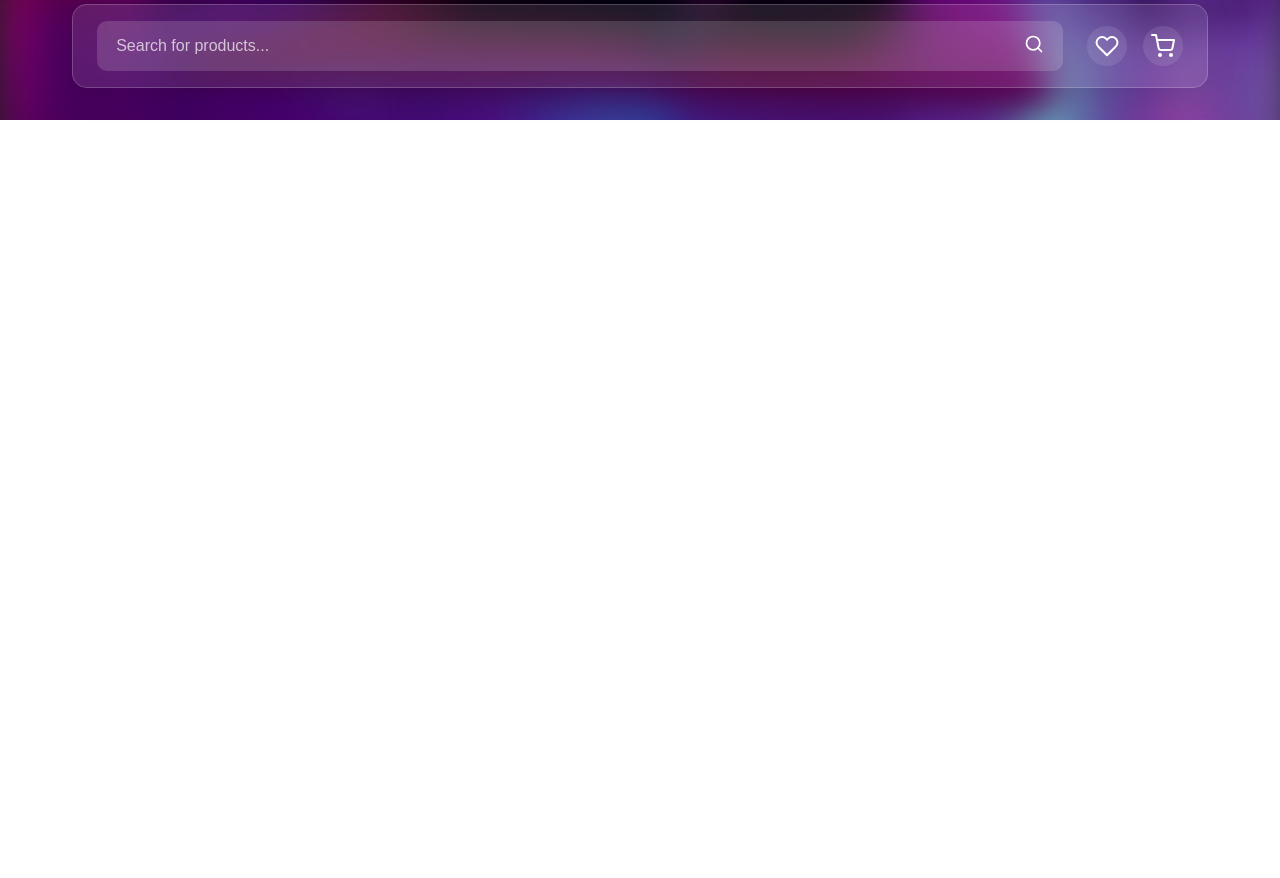
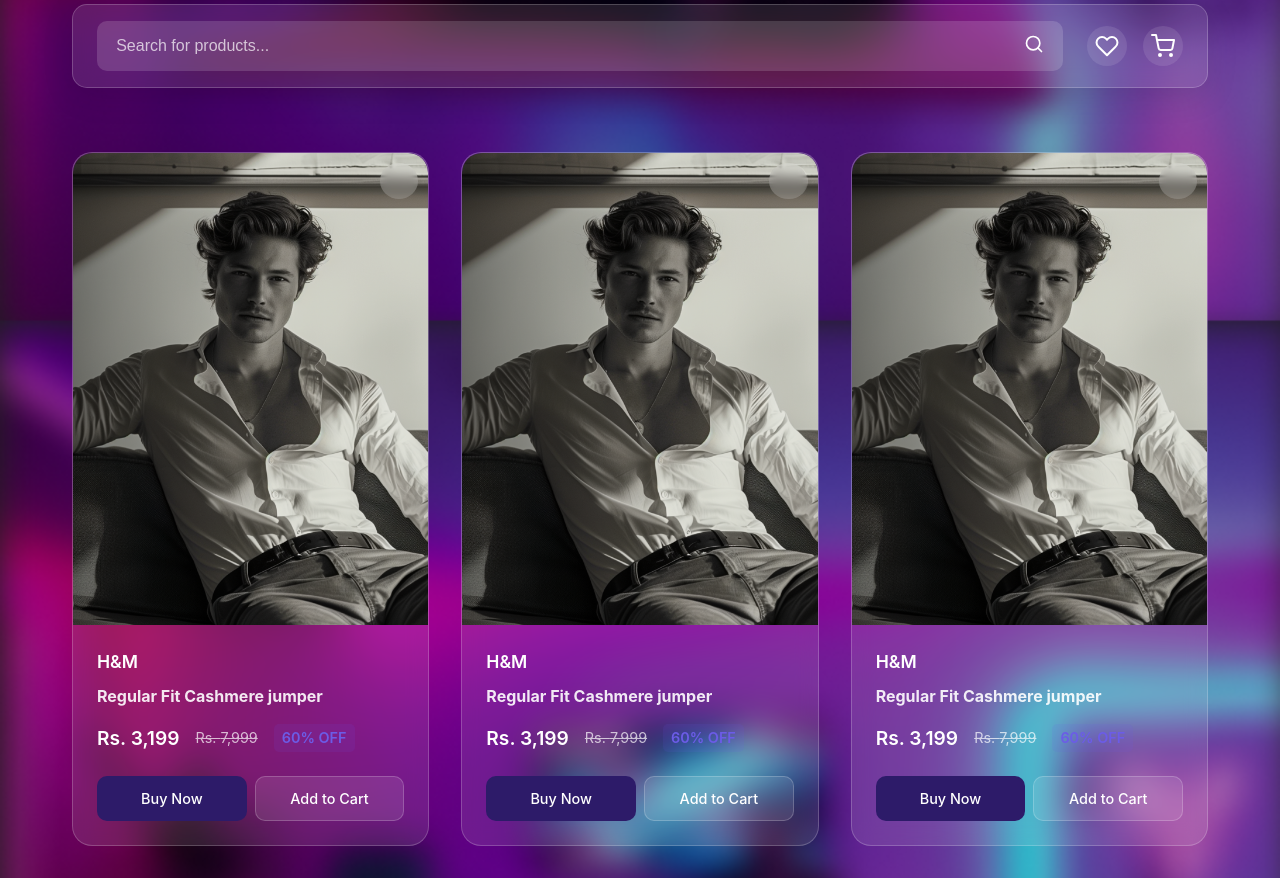
Before and after one commit to luxuryintaste-LIT/lit-ecommerce-backend, a React (Vite) app: page / in a window 1280 px wide. Shown: the part 760-1638 px from the top of the page. Before the commit the page ends 880 px from the top, so only its background shows below. Built offline with nearby package versions, Linux system fonts and the light colour scheme.

Commit message:
added product listing..!

```diff
--- a/src/App.jsx
+++ b/src/App.jsx
@@ -2,6 +2,7 @@ import { BrowserRouter as Router, Routes, Route } from 'react-router-dom';
 import Navbar from './components/Navbar';
 import CategoryCards from './components/CategoryCards';
 import SearchBar from './components/SearchBar';
+import ProductList from './components/ProductList';
 import './App.css';
 
 function App() {
@@ -11,6 +12,7 @@ function App() {
         <Navbar />
         <CategoryCards />
         <SearchBar />
+        <ProductList />
       </div>
     </Router>
   );
--- /dev/null
+++ b/src/components/ProductCard.jsx
@@ -0,0 +1,37 @@
+import React from 'react';
+import { Link } from 'react-router-dom';
+import '../styles/ProductCard.css';
+
+const ProductCard = ({ product }) => {
+  return (
+    <div className="product-card">
+      <div className="product-image-container">
+        <img src={product.image} alt={product.name} className="product-image" />
+        <button className="wishlist-button">
+          <svg xmlns="http://www.w3.org/2000/svg" width="20" height="20" viewBox="0 0 24 24" fill="none" stroke="currentColor" strokeWidth="2" strokeLinecap="round" strokeLinejoin="round">
+            <path d="M20.84 4.61a5.5 5.5 0 0 0-7.78 0L12 5.67l-1.06-1.06a5.5 5.5 0 0 0-7.78 7.78l1.06 1.06L12 21.23l7.78-7.78 1.06-1.06a5.5 5.5 0 0 0 0-7.78z"></path>
+          </svg>
+        </button>
+      </div>
+      <div className="product-info">
+        <div className="brand-name">{product.brand}</div>
+        <h3 className="product-name">{product.name}</h3>
+        <div className="price-container">
+          <div className="current-price">Rs. {product.price.toLocaleString()}</div>
+          {product.originalPrice && (
+            <div className="original-price">Rs. {product.originalPrice.toLocaleString()}</div>
+          )}
+          {product.discount && (
+            <div className="discount">{product.discount}% OFF</div>
+          )}
+        </div>
+        <div className="button-container">
+          <button className="buy-now">Buy Now</button>
+          <button className="add-to-cart">Add to Cart</button>
+        </div>
+      </div>
+    </div>
+  );
+};
+
+export default ProductCard;
--- /dev/null
+++ b/src/components/ProductList.jsx
@@ -0,0 +1,50 @@
+import React from 'react';
+import ProductCard from './ProductCard';
+import menWomenImage from '../img/men.png';  // Import the image directly
+import '../styles/ProductList.css';
+
+const ProductList = () => {
+  // Sample product data - replace with your actual data
+  const products = [
+    {
+      id: 1,
+      brand: 'H&M',
+      name: 'Regular Fit Cashmere jumper',
+      price: 3199,
+      originalPrice: 7999,
+      discount: 60,
+      image: menWomenImage  // Use the imported image
+    },
+    {
+      id: 2,
+      brand: 'H&M',
+      name: 'Regular Fit Cashmere jumper',
+      price: 3199,
+      originalPrice: 7999,
+      discount: 60,
+      image: menWomenImage  // Use the imported image
+    },
+    {
+      id: 3,
+      brand: 'H&M',
+      name: 'Regular Fit Cashmere jumper',
+      price: 3199,
+      originalPrice: 7999,
+      discount: 60,
+      image: menWomenImage  // Use the imported image
+    },
+    // Add more products as needed
+  ];
+
+  return (
+    <div className="product-list-container">
+      <div className="product-grid">
+        {products.map(product => (
+          <ProductCard key={product.id} product={product} />
+        ))}
+      </div>
+    </div>
+  );
+};
+
+export default ProductList;
--- /dev/null
+++ b/src/styles/ProductCard.css
@@ -0,0 +1,170 @@
+.product-card {
+  background: rgba(255, 255, 255, 0.1);
+  backdrop-filter: blur(10px);
+  border-radius: 20px;
+  overflow: hidden;
+  border: 1px solid rgba(255, 255, 255, 0.2);
+  transition: transform 0.3s ease, box-shadow 0.3s ease;
+}
+
+.product-card:hover {
+  transform: translateY(-5px);
+  box-shadow: 0 10px 30px rgba(0, 0, 0, 0.2);
+}
+
+.product-image-container {
+  position: relative;
+  width: 100%;
+  padding-top: 133%; /* 4:3 aspect ratio */
+  overflow: hidden;
+  border-radius: 20px 20px 0 0;
+}
+
+.product-image {
+  position: absolute;
+  top: 0;
+  left: 0;
+  width: 100%;
+  height: 100%;
+  object-fit: cover;
+  transition: transform 0.3s ease;
+}
+
+.product-card:hover .product-image {
+  transform: scale(1.05);
+}
+
+.wishlist-button {
+  position: absolute;
+  top: 10px;
+  right: 10px;
+  background: rgba(255, 255, 255, 0.2);
+  border: none;
+  border-radius: 50%;
+  width: 36px;
+  height: 36px;
+  display: flex;
+  align-items: center;
+  justify-content: center;
+  cursor: pointer;
+  transition: all 0.3s ease;
+  backdrop-filter: blur(5px);
+}
+
+.wishlist-button svg {
+  color: white;
+  transition: all 0.3s ease;
+}
+
+.wishlist-button:hover {
+  background: var(--primary-color);
+}
+
+.product-info {
+  padding: 1.5rem;
+  color: white;
+}
+
+.brand-name {
+  font-size: 1.1rem;
+  font-weight: 600;
+  margin-bottom: 0.5rem;
+}
+
+.product-name {
+  font-size: 1rem;
+  margin-bottom: 1rem;
+  opacity: 0.9;
+}
+
+.price-container {
+  display: flex;
+  align-items: center;
+  gap: 1rem;
+  margin-bottom: 1.5rem;
+  flex-wrap: wrap;
+}
+
+.current-price {
+  font-size: 1.2rem;
+  font-weight: 600;
+}
+
+.original-price {
+  text-decoration: line-through;
+  opacity: 0.7;
+  font-size: 0.9rem;
+}
+
+.discount {
+  color: #6c5ce7;
+  font-weight: 600;
+  padding: 0.2rem 0.5rem;
+  border-radius: 5px;
+  background: rgba(108, 92, 231, 0.1);
+  font-size: 0.9rem;
+}
+
+.button-container {
+  display: grid;
+  grid-template-columns: 1fr 1fr;
+  gap: 0.5rem;
+}
+
+.buy-now,
+.add-to-cart {
+  padding: 0.8rem;
+  border: none;
+  border-radius: 10px;
+  font-size: 0.9rem;
+  font-weight: 500;
+  cursor: pointer;
+  transition: all 0.3s ease;
+}
+
+.buy-now {
+  background: var(--primary-color);
+  color: white;
+}
+
+.add-to-cart {
+  background: rgba(255, 255, 255, 0.1);
+  color: white;
+  border: 1px solid rgba(255, 255, 255, 0.2);
+}
+
+.buy-now:hover {
+  background: #3b2c7d;
+  transform: translateY(-2px);
+}
+
+.add-to-cart:hover {
+  background: rgba(255, 255, 255, 0.2);
+  transform: translateY(-2px);
+}
+
+@media (max-width: 768px) {
+  .product-info {
+    padding: 1rem;
+  }
+
+  .brand-name {
+    font-size: 1rem;
+  }
+
+  .product-name {
+    font-size: 0.9rem;
+  }
+
+  .price-container {
+    margin-bottom: 1rem;
+  }
+
+  .current-price {
+    font-size: 1.1rem;
+  }
+
+  .button-container {
+    grid-template-columns: 1fr;
+  }
+}
--- /dev/null
+++ b/src/styles/ProductList.css
@@ -0,0 +1,41 @@
+.product-list-container {
+  width: 100%;
+  max-width: 1200px;
+  margin: 0 auto;
+  padding: 0 2rem;
+}
+
+.product-grid {
+  display: grid;
+  grid-template-columns: repeat(3, 1fr);
+  gap: 2rem;
+  padding: 2rem 0;
+}
+
+/* Tablet and smaller desktop screens */
+@media (max-width: 1024px) {
+  .product-grid {
+    grid-template-columns: repeat(2, 1fr);
+    gap: 1.5rem;
+  }
+}
+
+/* Mobile screens */
+@media (max-width: 768px) {
+  .product-list-container {
+    padding: 0 1rem;
+  }
+
+  .product-grid {
+    grid-template-columns: repeat(2, 1fr);
+    gap: 1rem;
+    padding: 1rem 0;
+  }
+}
+
+/* Small mobile screens */
+@media (max-width: 480px) {
+  .product-grid {
+    grid-template-columns: 1fr;
+  }
+}
```
